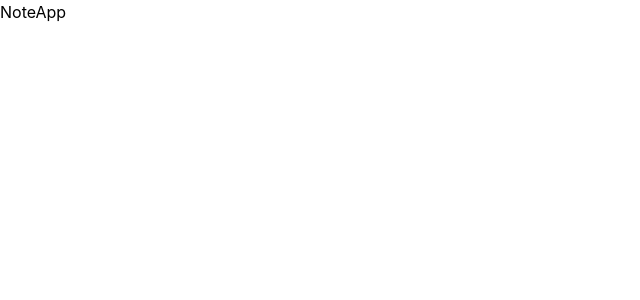
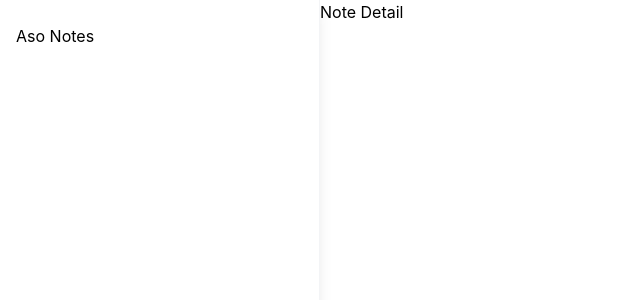
Before and after one commit to asokamaran3-lab/NoteApp, a React (Vite) app: page / in a window 1280 px wide. Shown: the top 300 px of the page, without its empty margins (0-640 px from the left). Built offline with nearby package versions, Linux system fonts and the light colour scheme.

Commit message:
Add initial structure and components for NoteApp

```diff
--- a/src/App.jsx
+++ b/src/App.jsx
@@ -1,16 +1,10 @@
 import './App.css'
+import NoteApp from './components/NoteApp'
 
 function App() {
 
 
-  return (
-    <>
-      <div>NoteApp</div>
-      {/* Steps(Navbar) */}
-      {/* Steps(SideBar) */}
-      {/* Steps(Content=components) */}
-    </>
-  )
+  return <NoteApp/>
 }
 
 export default App
--- /dev/null
+++ b/src/components/NoteApp.jsx
@@ -0,0 +1,25 @@
+import React from 'react'
+import Notes from './Notes'
+import NoteDetail from './NoteDetail'
+
+
+
+
+export default function NoteApp() {
+  return (
+    // Creating the main div//
+    <div className="flex">
+
+        {/* Left side of the app */}
+        <div>
+        <Notes/>
+        </div>
+
+
+        {/* //Right side of the app// */}
+        <div>
+           <NoteDetail/>
+        </div>
+    </div>
+  )
+}
--- /dev/null
+++ b/src/components/NoteDetail.jsx
@@ -0,0 +1,7 @@
+import React from 'react'
+
+export default function NoteDetail() {
+  return (
+    <div>Note Detail</div>
+  )
+}
--- /dev/null
+++ b/src/components/Notes.jsx
@@ -0,0 +1,33 @@
+import React from 'react'
+
+export default function Notes() {
+  return (
+
+
+    <div className="border-r border-gray-100 h-screen w-80 shadow-lg pt-6 px-4" >
+      <h1>Aso Notes</h1>
+
+    {/* The container */}
+      <div className="flex flex-col justify-center items-center gap-6">
+
+    {/* Project Title and Logo */}
+        <div>
+
+        </div>
+
+    {/* Search input and New BUTTON */}
+        <div>
+
+        </div>
+
+    {/* Notes List */}
+        <div>
+
+        </div>
+
+
+
+      </div>
+    </div>
+  )
+}
```
Also changed, not shown: 2 other files (tests, documents, lock files or other folders).
